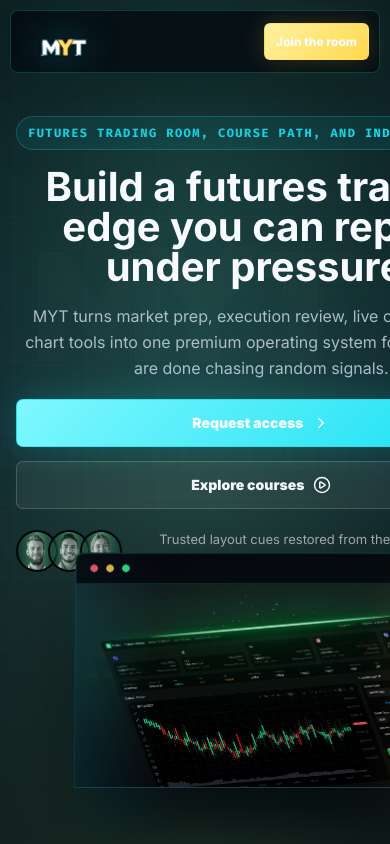
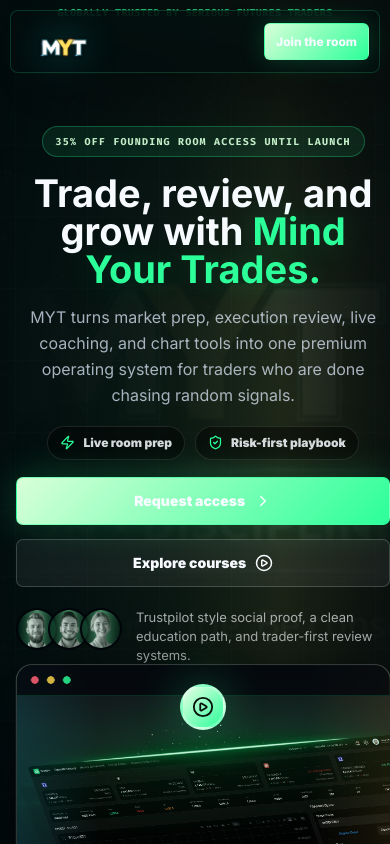
Before and after one commit to CodoWIzard/xentro-trading-template-clone, a Next.js app: page / in a window 390 px wide. Shown: the top 844 px of the page. Built offline with nearby package versions, Linux system fonts and the light colour scheme.

Commit message:
Refine trading hero layout

```diff
--- a/app/[[...path]]/page.tsx
+++ b/app/[[...path]]/page.tsx
@@ -215,12 +215,25 @@ function HomePage() {
         <div className="myt-hero-noise" aria-hidden />
         <div className="myt-hero-inner">
           <div className="myt-hero-copy">
-            <p className="myt-kicker">Futures trading room, course path, and indicator suite</p>
-            <h1 id="hero-title">Build a futures trading edge you can repeat under pressure.</h1>
+            <p className="myt-trust-line">Globally trusted by serious futures traders</p>
+            <p className="myt-kicker">35% off founding room access until launch</p>
+            <h1 id="hero-title">
+              Trade, review, and grow with <span>Mind Your Trades.</span>
+            </h1>
             <p className="myt-hero-text">
               MYT turns market prep, execution review, live coaching, and chart tools into one premium
               operating system for traders who are done chasing random signals.
             </p>
+            <div className="myt-hero-badges" aria-label="MYT platform benefits">
+              <span>
+                <Zap size={15} aria-hidden />
+                Live room prep
+              </span>
+              <span>
+                <ShieldCheck size={15} aria-hidden />
+                Risk-first playbook
+              </span>
+            </div>
             <div className="myt-actions">
               <Link className="myt-button myt-button-primary" href="/pricing">
                 Request access
@@ -237,12 +250,18 @@ function HomePage() {
                 <Image src="/webflow/avatar-02.webp" alt="" width={50} height={50} />
                 <Image src="/webflow/avatar-03.webp" alt="" width={50} height={50} />
               </div>
-              <p>Trusted layout cues restored from the original Xentro template, rebuilt around MYT.</p>
+              <p>
+                Trustpilot style social proof, a clean education path, and trader-first review systems.
+              </p>
             </div>
           </div>
 
           <aside className="myt-dashboard-stage" aria-label="MYT trading dashboard preview">
             <div className="myt-dashboard-glow" aria-hidden />
+            <div className="myt-video-cue" aria-hidden>
+              <PlayCircle size={28} />
+              <span>Watch method</span>
+            </div>
             <div className="myt-dashboard-frame">
               <Image
                 className="myt-dashboard-main"
--- a/app/globals.css
+++ b/app/globals.css
@@ -62,9 +62,9 @@ select {
   max-width: 1240px;
   margin: 0 auto;
   padding: 12px 14px;
-  border: 1px solid rgba(22, 223, 241, 0.22);
+  border: 1px solid rgba(44, 255, 154, 0.18);
   border-radius: 8px;
-  background: rgba(3, 8, 15, 0.78);
+  background: rgba(3, 13, 14, 0.78);
   box-shadow: 0 18px 80px rgba(0, 0, 0, 0.42);
   backdrop-filter: blur(20px);
 }
@@ -170,17 +170,17 @@ select {
 
 .myt-header-cta {
   padding: 11px 15px;
-  border: 1px solid rgba(255, 216, 77, 0.5);
-  color: #111407;
-  background: linear-gradient(135deg, #fff2a1, var(--gold));
-  box-shadow: 0 0 26px rgba(255, 216, 77, 0.18);
+  border: 1px solid rgba(44, 255, 154, 0.42);
+  color: #02140b;
+  background: linear-gradient(135deg, #d9ffd8, var(--green));
+  box-shadow: 0 0 26px rgba(44, 255, 154, 0.2);
 }
 
 .myt-hero {
   position: relative;
   min-height: 100svh;
   height: 100svh;
-  padding: 132px 24px 0;
+  padding: 118px 24px 0;
   overflow: hidden;
   isolation: isolate;
 }
@@ -188,8 +188,9 @@ select {
 .myt-hero-bg {
   z-index: -4;
   object-fit: cover;
-  opacity: 0.18;
-  filter: saturate(0.8) contrast(1.05);
+  object-position: center;
+  opacity: 0.38;
+  filter: saturate(0.7) contrast(1.08) blur(1px);
 }
 
 .myt-hero::after {
@@ -198,16 +199,17 @@ select {
   inset: 0;
   z-index: -3;
   background:
-    radial-gradient(ellipse at 50% 34%, rgba(22, 223, 241, 0.18), transparent 28rem),
-    radial-gradient(ellipse at 50% 82%, rgba(255, 216, 77, 0.13), transparent 24rem),
-    linear-gradient(180deg, rgba(2, 5, 10, 0.88), rgba(5, 16, 28, 0.94) 45%, #02050a 100%);
+    linear-gradient(90deg, rgba(2, 12, 13, 0.96), rgba(2, 12, 13, 0.7) 46%, rgba(2, 12, 13, 0.36) 72%, rgba(2, 12, 13, 0.76)),
+    radial-gradient(ellipse at 78% 46%, rgba(255, 216, 77, 0.18), transparent 24rem),
+    radial-gradient(ellipse at 16% 46%, rgba(44, 255, 154, 0.16), transparent 22rem),
+    linear-gradient(180deg, rgba(1, 7, 9, 0.62), rgba(2, 5, 10, 0.96) 100%);
 }
 
 .myt-hero-noise {
   position: absolute;
   inset: 0;
   z-index: -2;
-  opacity: 0.22;
+  opacity: 0.17;
   background-image:
     linear-gradient(rgba(255, 255, 255, 0.07) 1px, transparent 1px),
     linear-gradient(90deg, rgba(255, 255, 255, 0.055) 1px, transparent 1px),
@@ -220,22 +222,20 @@ select {
 
 .myt-hero-inner {
   display: grid;
-  grid-template-columns: 1fr;
-  gap: clamp(22px, 3.2vh, 32px);
+  grid-template-columns: minmax(0, 0.92fr) minmax(420px, 1.08fr);
+  gap: clamp(34px, 5vw, 70px);
   align-items: center;
-  grid-template-rows: auto minmax(250px, 0.9fr);
   height: 100%;
-  max-width: 1120px;
+  max-width: 1240px;
   margin: 0 auto;
 }
 
 .myt-hero-copy {
   display: grid;
   gap: 17px;
-  justify-items: center;
-  max-width: 900px;
-  margin: 0 auto;
-  text-align: center;
+  justify-items: start;
+  max-width: 680px;
+  text-align: left;
 }
 
 .myt-subhero {
@@ -282,16 +282,33 @@ select {
   width: max-content;
   max-width: 100%;
   margin: 0;
-  padding: 8px 11px;
-  border: 1px solid rgba(22, 223, 241, 0.24);
+  padding: 8px 13px;
+  border: 1px solid rgba(44, 255, 154, 0.28);
   border-radius: 999px;
-  color: var(--blue);
-  background: rgba(22, 223, 241, 0.08);
+  color: rgba(210, 255, 215, 0.96);
+  background: rgba(44, 255, 154, 0.09);
   font-family: "Fira Code", monospace;
   font-size: 12px;
   font-weight: 800;
   letter-spacing: 0.12em;
   text-transform: uppercase;
+}
+
+.myt-trust-line {
+  position: absolute;
+  top: 8px;
+  left: 50%;
+  width: max-content;
+  max-width: calc(100% - 32px);
+  margin: 0;
+  color: rgba(44, 255, 154, 0.82);
+  font-family: "Fira Code", monospace;
+  font-size: 12px;
+  font-weight: 800;
+  letter-spacing: 0.04em;
+  text-align: center;
+  text-transform: uppercase;
+  transform: translateX(-50%);
 }
 
 .myt-hero h1,
@@ -306,17 +323,47 @@ select {
 }
 
 .myt-hero h1 {
-  max-width: 930px;
-  font-size: clamp(50px, 5.9vw, 72px);
+  max-width: 700px;
+  font-size: clamp(48px, 5.7vw, 78px);
   line-height: 0.98;
 }
 
+.myt-hero h1 span {
+  color: var(--green);
+  text-shadow: 0 0 34px rgba(44, 255, 154, 0.2);
+}
+
 .myt-hero-text {
-  max-width: 720px;
+  max-width: 620px;
   margin: 0;
   color: var(--muted);
-  font-size: 18px;
+  font-size: 16px;
   line-height: 1.62;
+}
+
+.myt-hero-badges {
+  display: flex;
+  flex-wrap: wrap;
+  gap: 10px;
+}
+
+.myt-hero-badges span {
+  display: inline-flex;
+  min-height: 34px;
+  align-items: center;
+  gap: 8px;
+  padding: 8px 12px;
+  border: 1px solid rgba(247, 251, 255, 0.1);
+  border-radius: 999px;
+  color: rgba(247, 251, 255, 0.86);
+  background: rgba(0, 0, 0, 0.44);
+  box-shadow: 0 16px 40px rgba(0, 0, 0, 0.22);
+  font-size: 12px;
+  font-weight: 900;
+}
+
+.myt-hero-badges svg {
+  color: var(--green);
 }
 
 .myt-actions {
@@ -324,7 +371,7 @@ select {
   flex-wrap: wrap;
   gap: 14px;
   align-items: center;
-  justify-content: center;
+  justify-content: flex-start;
 }
 
 .myt-button {
@@ -346,10 +393,10 @@ select {
 }
 
 .myt-button-primary {
-  border: 1px solid rgba(22, 223, 241, 0.62);
-  color: #001015;
-  background: linear-gradient(135deg, #7ff8ff, var(--blue));
-  box-shadow: 0 0 38px rgba(22, 223, 241, 0.22);
+  border: 1px solid rgba(44, 255, 154, 0.5);
+  color: #02140b;
+  background: linear-gradient(135deg, #d9ffd8, var(--green));
+  box-shadow: 0 0 38px rgba(44, 255, 154, 0.2);
 }
 
 .myt-button-secondary {
@@ -362,8 +409,8 @@ select {
   display: flex;
   gap: 14px;
   align-items: center;
-  justify-content: center;
-  max-width: 640px;
+  justify-content: flex-start;
+  max-width: 580px;
   padding-top: 4px;
 }
 
@@ -393,42 +440,43 @@ select {
 
 .myt-dashboard-stage {
   position: relative;
-  align-self: end;
-  min-height: min(38vh, 360px);
-  width: min(1120px, 92vw);
+  align-self: center;
+  min-height: 520px;
+  width: min(680px, 100%);
   margin: 0 auto;
   perspective: 1400px;
 }
 
 .myt-dashboard-glow {
   position: absolute;
-  inset: 6% 4% -18%;
-  border-radius: 8px 8px 0 0;
+  inset: 10% 4% 2%;
+  border-radius: 22px;
   background:
-    linear-gradient(115deg, rgba(22, 223, 241, 0.28), transparent 42%),
-    linear-gradient(245deg, rgba(255, 216, 77, 0.18), transparent 38%),
+    radial-gradient(circle at 42% 44%, rgba(44, 255, 154, 0.28), transparent 34%),
+    radial-gradient(circle at 70% 18%, rgba(255, 216, 77, 0.18), transparent 28%),
     rgba(4, 12, 22, 0.72);
-  filter: blur(20px);
-  opacity: 0.82;
+  filter: blur(28px);
+  opacity: 0.9;
 }
 
 .myt-dashboard-frame {
   position: absolute;
-  bottom: -12%;
+  right: 0;
+  bottom: 8%;
   left: 50%;
-  width: 100%;
-  aspect-ratio: 2.38 / 1;
+  width: min(640px, 100%);
+  aspect-ratio: 1.42 / 1;
   overflow: hidden;
-  border: 1px solid rgba(22, 223, 241, 0.2);
-  border-radius: 8px 8px 0 0;
+  border: 1px solid rgba(217, 255, 216, 0.2);
+  border-radius: 22px;
   background:
     linear-gradient(180deg, rgba(247, 251, 255, 0.08), rgba(247, 251, 255, 0.02)),
     #02050a;
   box-shadow:
     0 38px 110px rgba(0, 0, 0, 0.62),
     inset 0 1px 0 rgba(255, 255, 255, 0.08);
-  transform: translateX(-50%) rotateX(3deg);
-  transform-origin: center bottom;
+  transform: translateX(-42%) rotateZ(-1deg);
+  transform-origin: center;
 }
 
 .myt-dashboard-frame::before {
@@ -436,8 +484,8 @@ select {
   position: absolute;
   inset: 0 0 auto;
   z-index: 1;
-  height: 38px;
-  border-bottom: 1px solid rgba(22, 223, 241, 0.16);
+  height: 42px;
+  border-bottom: 1px solid rgba(44, 255, 154, 0.14);
   background:
     radial-gradient(circle at 22px 19px, rgba(255, 96, 118, 0.86) 0 4px, transparent 4.5px),
     radial-gradient(circle at 42px 19px, rgba(255, 216, 77, 0.82) 0 4px, transparent 4.5px),
@@ -461,7 +509,33 @@ select {
   width: 100%;
   height: 100%;
   object-fit: cover;
-  object-position: center 28%;
+  object-position: center 36%;
+}
+
+.myt-video-cue {
+  position: absolute;
+  top: 18%;
+  left: 48%;
+  z-index: 3;
+  display: inline-flex;
+  align-items: center;
+  gap: 9px;
+  color: rgba(247, 251, 255, 0.86);
+  font-family: "Fira Code", monospace;
+  font-size: 11px;
+  font-weight: 900;
+  transform: translateX(-50%);
+}
+
+.myt-video-cue svg {
+  width: 58px;
+  height: 58px;
+  padding: 12px;
+  border: 3px solid rgba(247, 251, 255, 0.28);
+  border-radius: 999px;
+  color: #06140c;
+  background: linear-gradient(135deg, #e8ffe4, var(--green));
+  box-shadow: 0 0 46px rgba(44, 255, 154, 0.3);
 }
 
 .myt-tape {
@@ -990,13 +1064,43 @@ select {
     grid-template-columns: 1fr;
   }
 
+  .myt-hero {
+    height: auto;
+    min-height: 100svh;
+    padding-bottom: 28px;
+  }
+
+  .myt-hero-inner {
+    gap: 26px;
+    align-content: center;
+    padding-top: 18px;
+  }
+
+  .myt-hero-copy {
+    justify-items: center;
+    max-width: 820px;
+    margin: 0 auto;
+    text-align: center;
+  }
+
+  .myt-actions,
+  .myt-proof-row {
+    justify-content: center;
+  }
+
   .myt-dashboard-stage {
-    min-height: min(34vh, 320px);
-    width: min(940px, 90vw);
+    min-height: min(42vh, 380px);
+    width: min(720px, 90vw);
   }
 
   .myt-dashboard-frame {
-    aspect-ratio: 2.08 / 1;
+    bottom: 0;
+    aspect-ratio: 1.62 / 1;
+    transform: translateX(-50%);
+  }
+
+  .myt-video-cue {
+    top: 2%;
   }
 
   .myt-hero h1 {
@@ -1043,17 +1147,28 @@ select {
   .myt-hero {
     height: auto;
     min-height: 100svh;
-    padding: 116px 16px 0;
+    padding: 108px 16px 26px;
   }
 
   .myt-hero-inner {
-    gap: 24px;
-    grid-template-rows: auto minmax(190px, 1fr);
+    gap: 26px;
+    grid-template-rows: auto auto;
   }
 
   .myt-hero h1 {
-    font-size: 40px;
+    font-size: 38px;
     line-height: 1;
+  }
+
+  .myt-trust-line {
+    top: 6px;
+    font-size: 10px;
+  }
+
+  .myt-kicker {
+    width: auto;
+    font-size: 10px;
+    text-align: center;
   }
 
   .myt-hero-text,
@@ -1072,16 +1187,22 @@ select {
 
   .myt-proof-row {
     align-items: flex-start;
+    text-align: left;
+  }
+
+  .myt-hero-badges {
+    justify-content: center;
   }
 
   .myt-dashboard-stage {
-    min-height: 190px;
+    min-height: 252px;
     width: min(620px, 96vw);
   }
 
   .myt-dashboard-frame {
-    bottom: -1%;
-    aspect-ratio: 1.58 / 1;
+    bottom: 0;
+    aspect-ratio: 1.34 / 1;
+    border-radius: 16px;
   }
 
   .myt-dashboard-frame::before {
@@ -1094,7 +1215,22 @@ select {
   }
 
   .myt-dashboard-main {
-    object-position: center 22%;
+    object-position: center 34%;
+  }
+
+  .myt-video-cue {
+    top: -3%;
+    left: 50%;
+  }
+
+  .myt-video-cue span {
+    display: none;
+  }
+
+  .myt-video-cue svg {
+    width: 46px;
+    height: 46px;
+    padding: 9px;
   }
 
   .myt-stats,
```
